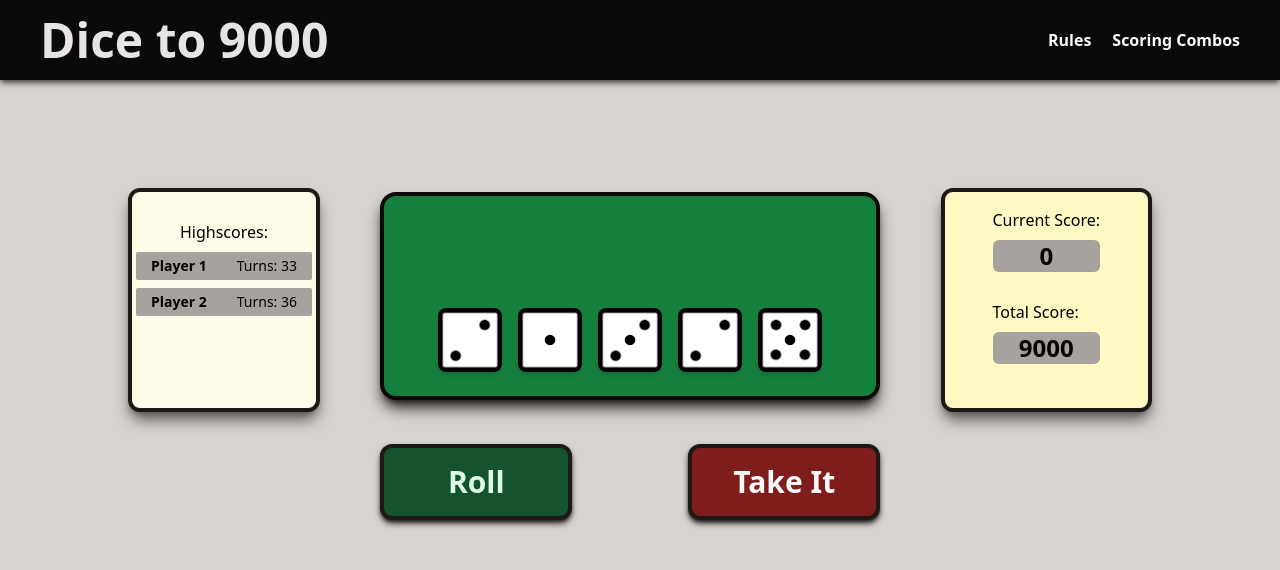
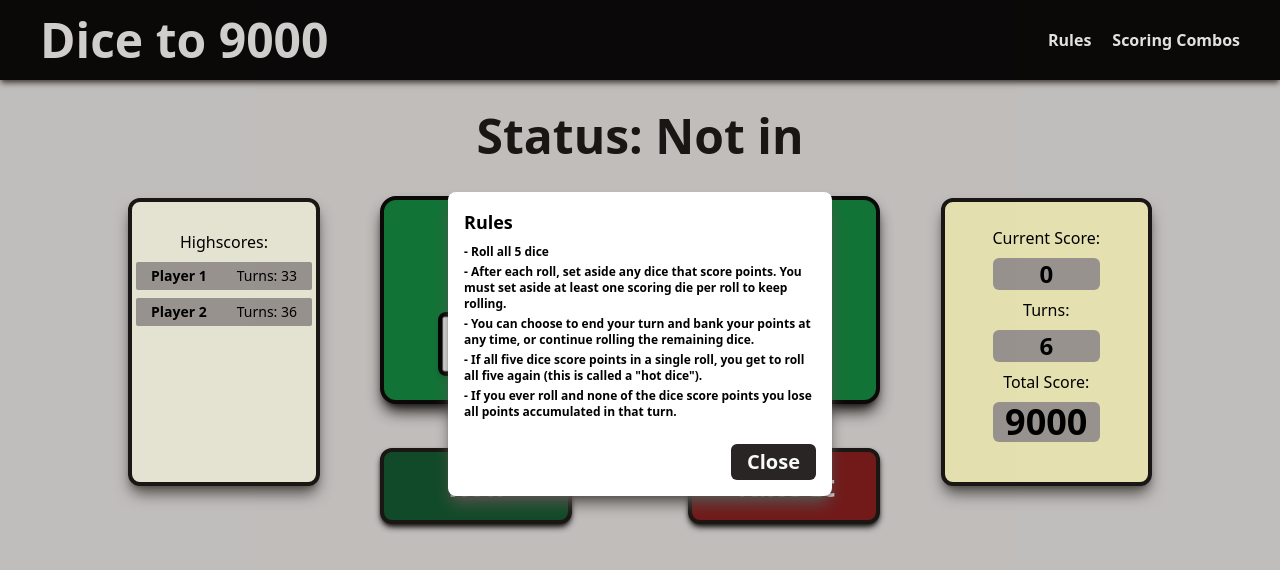
Before and after one commit to Terence-A/dice, a React (Vite) app: page / in a window 1280 px wide. Both pictures are taken after a click on the button "Rules". Shown: the top 570 px of the page. Built offline with nearby package versions, Linux system fonts and the light colour scheme.

Commit message:
added Rules modal using useRef

```diff
--- a/src/App.jsx
+++ b/src/App.jsx
@@ -8,7 +8,9 @@ function App() {
   return (
     <main className="h-screen bg-stone-300">
       <Header />
-
+      <h1 className="mt-8 text-center text-5xl font-bold text-stone-900">
+        Status: Not in
+      </h1>
       <div className="flex justify-between items-center mx-32">
         <HighScores />
         <DiceBoard />
--- a/src/components/CurrentScore.jsx
+++ b/src/components/CurrentScore.jsx
@@ -1,12 +1,16 @@
 const CurrentScore = () => {
   return (
-    <aside className="border-4 border-stone-900 rounded-xl h-56 px-12 flex flex-col bg-yellow-100 shadow-lg shadow-stone-600">
-      <h2 className="mt-4">Current Score: </h2>
-      <p className="w-full bg-stone-400 mt-2 font-bold text-2xl text-center rounded-md">
+    <aside className="border-4 border-stone-900 rounded-xl h-72 px-12 flex flex-col bg-yellow-100 shadow-lg shadow-stone-600">
+      <h2 className="mt-6 text-center">Current Score: </h2>
+      <p className=" bg-stone-400 mt-2 font-bold text-2xl text-center rounded-md">
         0
       </p>
-      <h2 className="mt-7">Total Score: </h2>
-      <p className="w-full bg-stone-400 mt-2 font-bold text-2xl text-center rounded-md">
+      <h2 className="mt-2 text-center">Turns: </h2>
+      <p className=" bg-stone-400 mt-2 font-bold text-2xl text-center  rounded-md">
+        6
+      </p>
+      <h2 className="mt-2 text-center">Total Score: </h2>
+      <p className=" bg-stone-400 mt-2 font-bold text-4xl text-center rounded-md">
         9000
       </p>
     </aside>
--- a/src/components/DiceBoard.jsx
+++ b/src/components/DiceBoard.jsx
@@ -29,7 +29,7 @@ const DiceBoard = () => {
 
   return (
     <div>
-      <section className="flex justify-center mt-28 bg-green-700 w-[500px] px-6 pb-6 pt-28  m-auto rounded-2xl border-4 border-stone-950 shadow-lg shadow-stone-900">
+      <section className="flex justify-center mt-9 bg-green-700 w-[500px] px-6 pb-6 pt-28  rounded-2xl border-4 border-stone-950 shadow-lg shadow-stone-900 ">
         <button
           onClick={() => handleKeepDieOne(diceRolled.firstDie + 1, "firstDie")}
         >
--- a/src/components/Header.jsx
+++ b/src/components/Header.jsx
@@ -1,12 +1,27 @@
+import { useRef, useState } from "react";
+import ResultModal from "./ResultModal";
+
 const Header = () => {
+  const [showRules, setShowRules] = useState(false);
+  const dialog = useRef();
+
+  const handleRulesClick = () => {
+    setShowRules(true);
+    dialog.current.showModal();
+  };
   return (
+    <>
+      <ResultModal ref={dialog} setShowRules={setShowRules} />
       <section className="bg-stone-950 flex justify-between items-center px-10 py-4 shadow-md shadow-stone-600 ">
         <h1 className="text-5xl font-bold text-stone-200">Dice to 9000</h1>
         <div className="text-stone-50 w-48 flex justify-between font-bold">
-        <button className="hover:text-stone-300">Rules</button>
+          <button className="hover:text-stone-300" onClick={handleRulesClick}>
+            Rules
+          </button>
           <button className="hover:text-stone-300">Scoring Combos</button>
         </div>
       </section>
+    </>
   );
 };
 
--- a/src/components/HighScores.jsx
+++ b/src/components/HighScores.jsx
@@ -1,6 +1,6 @@
 const HighScores = () => {
   return (
-    <aside className="border-4 border-stone-900 rounded-xl h-56 w-48 flex flex-col shadow-lg shadow-stone-600 bg-yellow-50 px-1">
+    <aside className="border-4 border-stone-900 rounded-xl h-72 w-48 flex flex-col shadow-lg shadow-stone-600 bg-yellow-50 px-1">
       <h1 className="mt-7 text-center">Highscores:</h1>
       <ul>
         <li className=" mt-2 flex justify-around rounded-sm  bg-stone-400 py-1">
--- /dev/null
+++ b/src/components/ResultModal.jsx
@@ -0,0 +1,54 @@
+import { forwardRef } from "react";
+
+const ResultModal = forwardRef(function ResultModal({ setShowRules }, ref) {
+  const handleClick = () => {
+    setShowRules(false);
+  };
+  return (
+    <dialog
+      className="mt-48 w-96 shadow-lg shadow-stone-600 rounded-lg p-4 text-xs"
+      ref={ref}
+    >
+      <h2 className="font-bold mb-2 text-lg">Rules</h2>
+      <ul>
+        <li className="mb-1">
+          <p className="font-semibold">- Roll all 5 dice</p>
+        </li>
+        <li className="mb-1">
+          <p className="font-semibold">
+            - After each roll, set aside any dice that score points. You must
+            set aside at least one scoring die per roll to keep rolling.
+          </p>
+        </li>
+        <li className="mb-1">
+          <p className="font-semibold">
+            - You can choose to end your turn and bank your points at any time,
+            or continue rolling the remaining dice.
+          </p>
+        </li>
+        <li className="mb-1">
+          <p className="font-semibold">
+            - If all five dice score points in a single roll, you get to roll
+            all five again (this is called a "hot dice").
+          </p>
+        </li>
+        <li className="mb-6">
+          <p className="font-semibold">
+            - If you ever roll and none of the dice score points you lose all
+            points accumulated in that turn.
+          </p>
+        </li>
+      </ul>
+      <form method="dialog">
+        <button
+          className="bg-stone-800 px-4 py-1 text-stone-50 font-bold text-xl rounded-md float-right hover:bg-stone-900"
+          onClick={handleClick}
+        >
+          Close
+        </button>
+      </form>
+    </dialog>
+  );
+});
+
+export default ResultModal;
```
Lines whose indentation alone changed are shown as unchanged.
